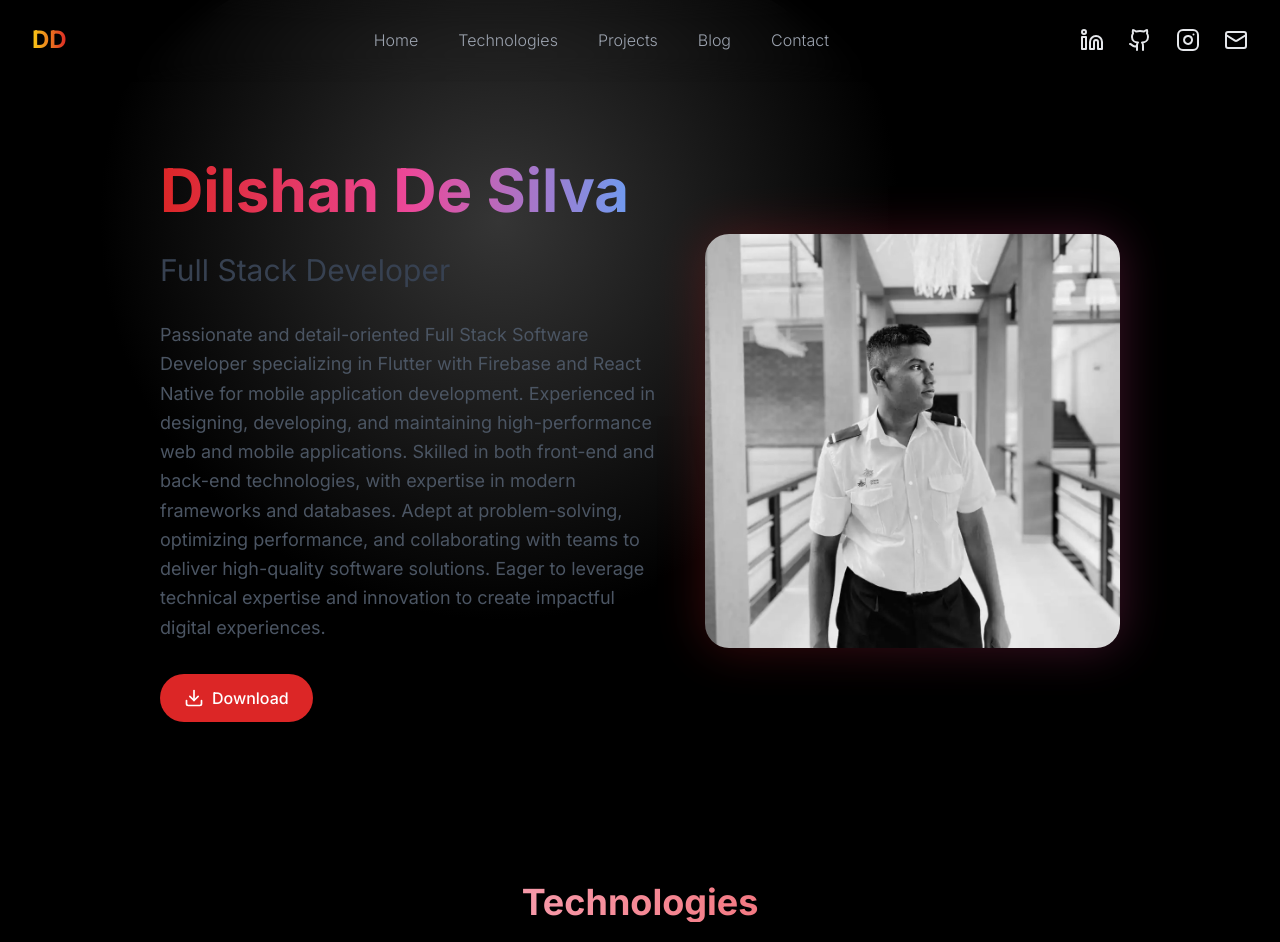
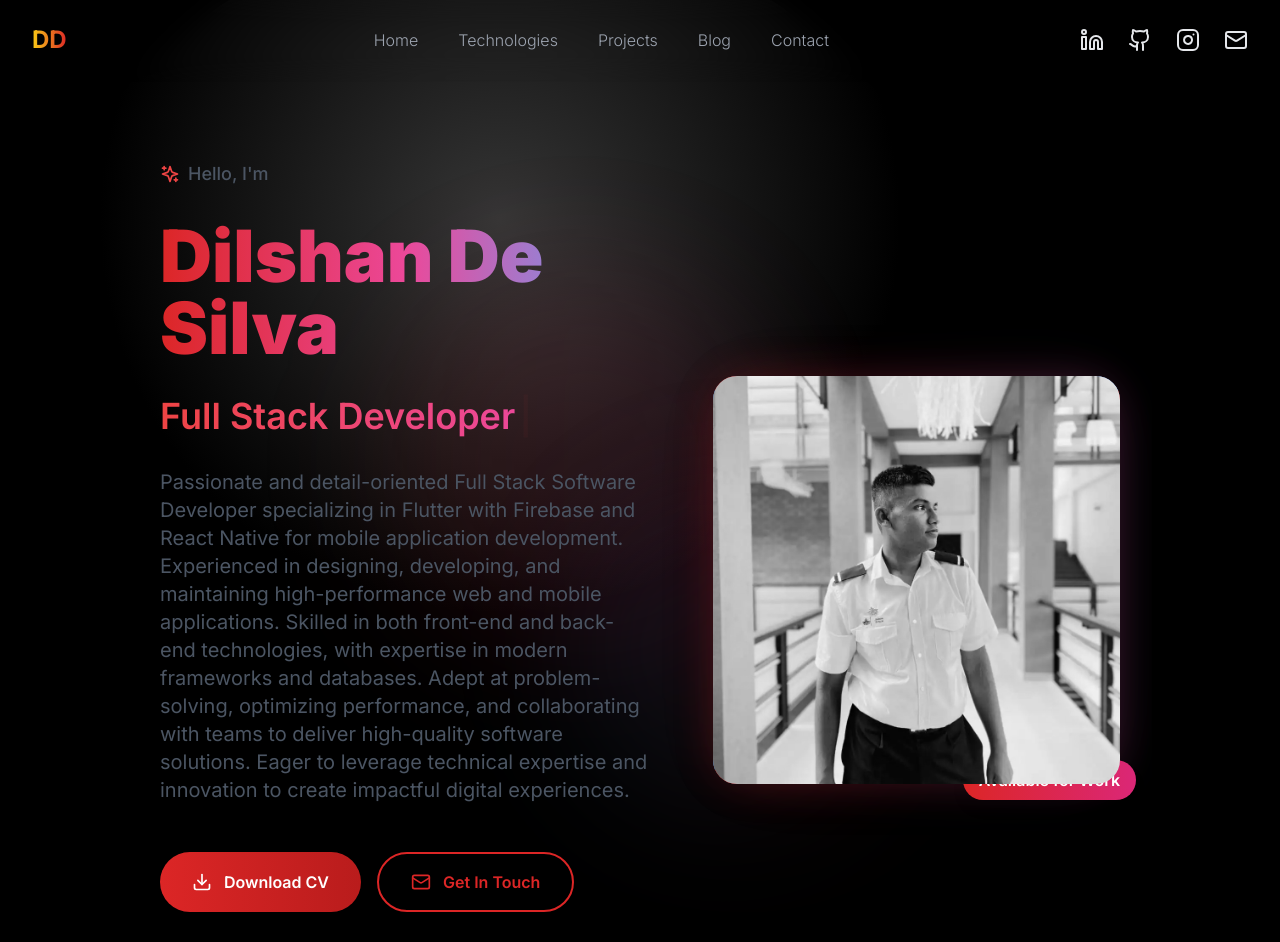
Before and after one commit to DilshanDe/Portfolio, a React (Create React App) app: page / in a window 1280 px wide. Shown: the top 942 px of the page. Built offline with nearby package versions, Linux system fonts and the light colour scheme.

Commit message:
Update Hero.jsx

```diff
--- a/src/components/Hero.jsx
+++ b/src/components/Hero.jsx
@@ -1,6 +1,6 @@
-import React from 'react';
-import { motion } from 'framer-motion';
-import { Download } from 'lucide-react';
+import React, { useState } from 'react';
+import { motion, useScroll, useTransform } from 'framer-motion';
+import { Download, Github, Linkedin, Mail, ExternalLink, Sparkles } from 'lucide-react';
 import profilePic from '../assets/profilePicnew.webp';
 import { HERO_CONTENT } from '../assets/constants';
 
@@ -9,28 +9,42 @@ const containerVariants = {
   visible: {
     opacity: 1,
     transition: {
-      staggerChildren: 0.4,  // Slightly longer stagger for a more graceful reveal
+      staggerChildren: 0.3,
+      delayChildren: 0.2,
     }
   }
 };
 
 const itemVariants = {
-  hidden: { y: 20, opacity: 0 },
+  hidden: { y: 30, opacity: 0 },
   visible: {
     y: 0,
     opacity: 1,
     transition: {
-      duration: 1,  // Increased duration for a smoother animation
-      ease: "easeOut",
+      duration: 0.8,
+      ease: [0.25, 0.46, 0.45, 0.94], // Custom easing
     }
   }
 };
 
 const fadeInLeftVariants = {
-  hidden: { x: -20, opacity: 0 },
+  hidden: { x: -50, opacity: 0 },
   visible: {
     x: 0,
     opacity: 1,
+    transition: {
+      duration: 0.8,
+      ease: [0.25, 0.46, 0.45, 0.94],
+    }
+  }
+};
+
+const imageVariants = {
+  hidden: { scale: 0.8, opacity: 0, rotateY: 20 },
+  visible: {
+    scale: 1,
+    opacity: 1,
+    rotateY: 0,
     transition: {
       duration: 1,
       ease: "easeOut",
@@ -39,67 +53,205 @@ const fadeInLeftVariants = {
 };
 
 function Hero() {
+  const [isDownloading, setIsDownloading] = useState(false);
+  const { scrollY } = useScroll();
+  const y = useTransform(scrollY, [0, 500], [0, 150]);
+  const opacity = useTransform(scrollY, [0, 300], [1, 0.5]);
+
+  // Google Drive download link - replace with your actual Google Drive file ID
+  const handleDownload = async () => {
+    setIsDownloading(true);
+
+    // Your Google Drive CV file ID
+    const googleDriveFileId = '14ypoha_i2Mpi95mbHHHlGg9cAQdWrIxQ';
+    const downloadUrl = `https://drive.google.com/uc?export=download&id=${googleDriveFileId}`;
+
+    try {
+      // Create a temporary link and trigger download
+      const link = document.createElement('a');
+      link.href = downloadUrl;
+      link.download = 'Dilshan_De_Silva_CV.pdf';
+      document.body.appendChild(link);
+      link.click();
+      document.body.removeChild(link);
+    } catch (error) {
+      console.error('Download failed:', error);
+      // Fallback: open in new tab
+      window.open(downloadUrl, '_blank');
+    } finally {
+      setTimeout(() => setIsDownloading(false), 2000);
+    }
+  };
+
   return (
-    <div className="min-h-screen pt-20" id='home'>
+    <div className="min-h-screen pt-20 relative overflow-hidden" id='home'>
+      {/* Animated Background Elements */}
+      <div className="absolute inset-0 overflow-hidden pointer-events-none">
+        <motion.div
+          style={{ y }}
+          className="absolute top-1/4 left-1/4 w-96 h-96 bg-gradient-to-r from-red-600/10 to-pink-500/10 rounded-full blur-3xl"
+        />
+        <motion.div
+          style={{ y: useTransform(scrollY, [0, 500], [0, -100]) }}
+          className="absolute bottom-1/4 right-1/4 w-80 h-80 bg-gradient-to-r from-blue-400/10 to-red-600/10 rounded-full blur-3xl"
+        />
+      </div>
+
       <motion.div
-        className="lg:px-8 max-w-7xl mx-auto px-4 py-20 sm:px-6"
+        style={{ opacity }}
+        className="lg:px-8 max-w-7xl mx-auto px-4 py-20 sm:px-6 relative z-10"
         variants={containerVariants}
         initial="hidden"
         animate="visible"
       >
-        <div className="flex flex-col justify-between gap-12 items-center lg:flex-row">
+        <div className="flex flex-col justify-between gap-16 items-center lg:flex-row">
           <motion.div className="lg:w-3/5 space-y-8" variants={itemVariants}>
+            {/* Greeting */}
+            <motion.div
+              variants={fadeInLeftVariants}
+              className="flex items-center gap-2 text-gray-600 dark:text-gray-400"
+            >
+              <Sparkles className="h-5 w-5 text-red-500" />
+              <span className="text-lg font-medium">Hello, I'm</span>
+            </motion.div>
+
+            {/* Name with enhanced gradient */}
             <motion.h1
-              className="bg-clip-text bg-gradient-to-r text-5xl text-transparent font-bold from-red-600 lg:text-6xl to-blue-400 via-pink-500"
+              className="bg-clip-text bg-gradient-to-r text-5xl text-transparent font-black from-red-600 lg:text-7xl to-blue-400 via-pink-500 leading-tight"
               variants={fadeInLeftVariants}
             >
               Dilshan De Silva
             </motion.h1>
 
+            {/* Enhanced title with typing effect */}
             <motion.div
-              className="text-2xl text-gray-700 dark:text-gray-200 lg:text-3xl"
+              className="text-2xl text-gray-700 dark:text-gray-200 lg:text-4xl font-semibold"
               variants={fadeInLeftVariants}
             >
-              Full Stack Developer
+              <span className="bg-gradient-to-r from-red-500 to-pink-500 bg-clip-text text-transparent">
+                Full Stack Developer
+              </span>
+              <motion.span
+                animate={{ opacity: [1, 0, 1] }}
+                transition={{ duration: 1, repeat: Infinity }}
+                className="text-red-500 ml-1"
+              >
+                |
+              </motion.span>
             </motion.div>
 
+            {/* Description with better typography */}
             <motion.p
-              className="text-gray-600 text-lg dark:text-gray-400 leading-relaxed max-w-2xl"
+              className="text-gray-600 text-lg dark:text-gray-400 leading-relaxed max-w-2xl lg:text-xl"
               variants={itemVariants}
             >
-                {HERO_CONTENT}
+              {HERO_CONTENT}
             </motion.p>
 
-            <motion.div variants={itemVariants}>
-              <motion.a
-                href="/resume.pdf"
-                download
-                className="bg-red-600 rounded-full text-white duration-300 font-medium group hover:bg-red-700 inline-flex items-center px-6 py-3 transition-colors"
+            {/* Enhanced CTA Section */}
+            <motion.div variants={itemVariants} className="flex flex-col sm:flex-row gap-4 pt-4">
+              {/* Download Button */}
+              <motion.button
+                onClick={handleDownload}
+                disabled={isDownloading}
+                className="bg-gradient-to-r from-red-600 to-red-700 hover:from-red-700 hover:to-red-800 rounded-full text-white duration-300 font-semibold group inline-flex items-center justify-center px-8 py-4 transition-all transform hover:scale-105 disabled:opacity-70 disabled:cursor-not-allowed relative overflow-hidden"
                 whileHover={{ scale: 1.05 }}
                 whileTap={{ scale: 0.95 }}
               >
-                <Download className="h-5 w-5 group-hover:animate-bounce mr-2" />
-                Download
+                <div className="absolute inset-0 bg-gradient-to-r from-red-700 to-red-800 opacity-0 group-hover:opacity-100 transition-opacity duration-300" />
+                <div className="relative flex items-center gap-3">
+                  {isDownloading ? (
+                    <>
+                      <div className="w-5 h-5 border-2 border-white/30 border-t-white rounded-full animate-spin" />
+                      <span>Downloading...</span>
+                    </>
+                  ) : (
+                    <>
+                      <Download className="h-5 w-5 group-hover:animate-bounce" />
+                      <span>Download CV</span>
+                    </>
+                  )}
+                </div>
+              </motion.button>
+
+              {/* Contact Button */}
+              <motion.a
+                href="#contacts"
+                className="border-2 border-red-600 text-red-600 hover:bg-red-600 hover:text-white rounded-full duration-300 font-semibold group inline-flex items-center justify-center px-8 py-4 transition-all transform hover:scale-105"
+                whileHover={{ scale: 1.05 }}
+                whileTap={{ scale: 0.95 }}
+              >
+                <Mail className="h-5 w-5 mr-3 group-hover:animate-pulse" />
+                Get In Touch
               </motion.a>
+            </motion.div>
+
+            {/* Social Links */}
+            <motion.div
+              variants={itemVariants}
+              className="flex items-center gap-4 pt-4"
+            >
+              <span className="text-gray-500 dark:text-gray-400 font-medium">Follow me:</span>
+              <div className="flex gap-3">
+                {[
+                  { icon: Github, href: "#", label: "GitHub" },
+                  { icon: Linkedin, href: "#", label: "LinkedIn" },
+                  { icon: ExternalLink, href: "#", label: "Portfolio" },
+                ].map((social, index) => (
+                  <motion.a
+                    key={index}
+                    href={social.href}
+                    className="w-10 h-10 rounded-full bg-gray-100 dark:bg-gray-800 flex items-center justify-center text-gray-600 dark:text-gray-400 hover:bg-red-600 hover:text-white transition-all duration-300"
+                    whileHover={{ scale: 1.1, rotate: 5 }}
+                    whileTap={{ scale: 0.9 }}
+                    aria-label={social.label}
+                  >
+                    <social.icon className="h-5 w-5" />
+                  </motion.a>
+                ))}
+              </div>
             </motion.div>
           </motion.div>
 
+          {/* Enhanced Image Section */}
           <motion.div
             className="lg:w-1/2"
-            variants={itemVariants}
+            variants={imageVariants}
           >
             <motion.div
-              className="w-full aspect-square max-w-md mx-auto relative"
-              whileHover={{ scale: 1.02 }}
+              className="w-full aspect-square max-w-md mx-auto relative group"
+              whileHover={{ scale: 1.05, rotateY: 5 }}
               transition={{ duration: 0.3 }}
+              style={{ transformStyle: "preserve-3d" }}
             >
-              <div className="bg-gradient-to-r rounded-3xl absolute animate-pulse blur-xl from-red-600 inset-0 opacity-20 to-pink-500"></div>
-              <img
+              {/* Multiple Background Effects */}
+              <div className="bg-gradient-to-r rounded-3xl absolute animate-pulse blur-xl from-red-600 inset-2 opacity-20 to-pink-500 group-hover:opacity-30 transition-opacity duration-500"></div>
+              <div className="bg-gradient-to-l rounded-3xl absolute blur-2xl from-blue-400 inset-4 opacity-10 to-red-600 group-hover:opacity-20 transition-opacity duration-500"></div>
+
+              {/* Border Animation */}
+              <div className="absolute inset-0 rounded-3xl border-2 border-transparent bg-gradient-to-r from-red-600 via-pink-500 to-blue-400 p-[2px] group-hover:animate-pulse">
+                <div className="rounded-3xl bg-white dark:bg-gray-900 h-full w-full"></div>
+              </div>
+
+              {/* Main Image */}
+              <motion.img
                 src={profilePic}
-                alt="Profile"
+                alt="Dilshan De Silva - Full Stack Developer"
                 loading="lazy"
-                className="h-full rounded-3xl w-full duration-500 grayscale hover:grayscale-0 object-cover relative transition-all"
+                className="h-full rounded-3xl w-full duration-700 grayscale hover:grayscale-0 object-cover relative z-10 transition-all group-hover:shadow-2xl"
+                whileHover={{ rotateY: 2 }}
               />
+
+              {/* Floating Badge */}
+              <motion.div
+                className="absolute -bottom-4 -right-4 bg-gradient-to-r from-red-600 to-pink-600 text-white px-4 py-2 rounded-full font-semibold shadow-lg"
+                initial={{ opacity: 0, scale: 0 }}
+                animate={{ opacity: 1, scale: 1 }}
+                transition={{ delay: 1.5, duration: 0.5 }}
+                whileHover={{ scale: 1.1 }}
+              >
+                Available for Work
+              </motion.div>
             </motion.div>
           </motion.div>
         </div>
```
